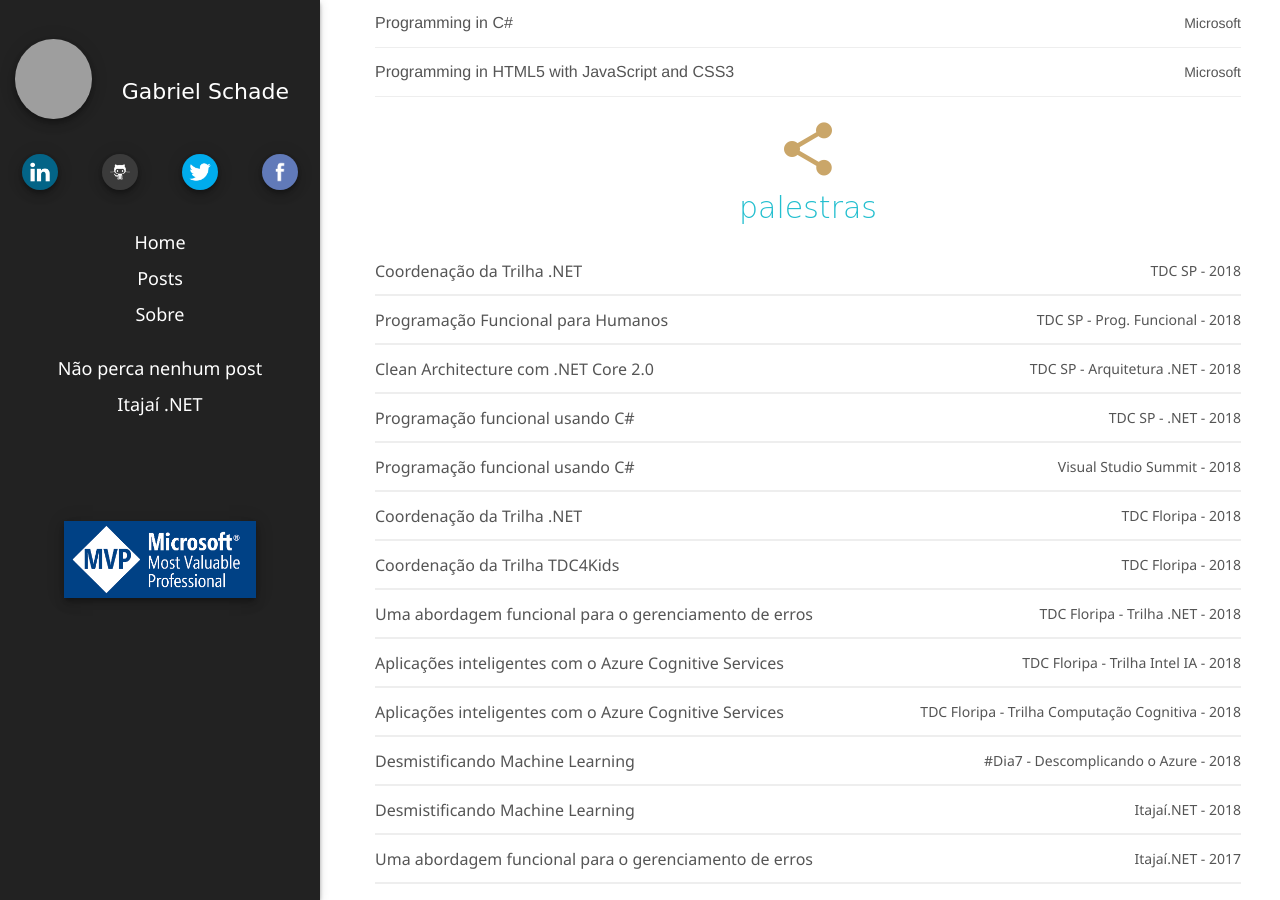
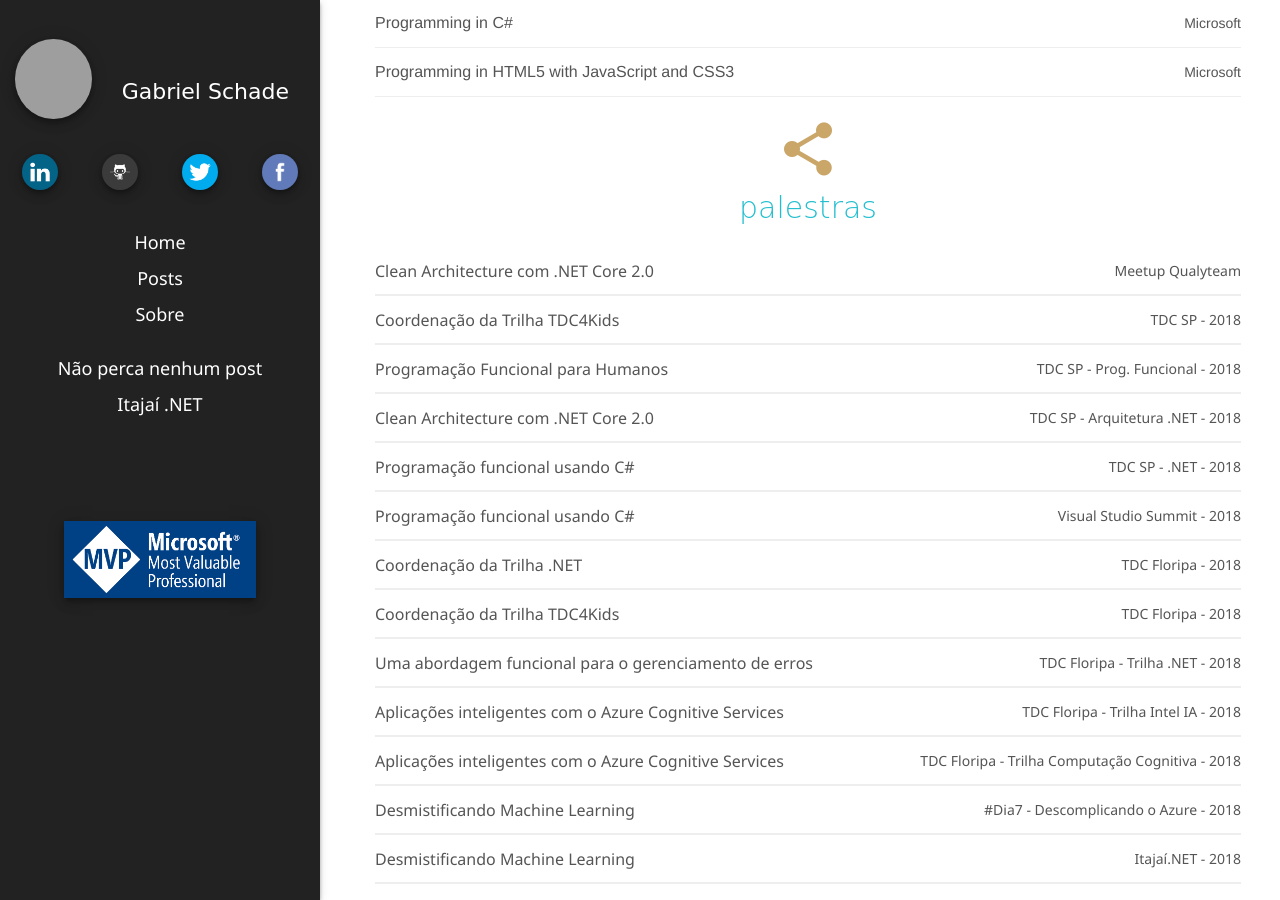
Before and after one commit to gabrielschade/gabrielschade.github.io, a Jekyll site: the page built from about.md, in a window 1280 px wide and 900 px high, scrolled down 2268 px. Built offline with Jekyll 4.4.1, drawn with Linux system fonts in a browser that asks for light colours; nearby versions of some CDN libraries; comment, search, counter and statistics services are not loaded; grey boxes are pictures that could not be loaded.

Commit message:
Atualização das palestras e correção da trilha coordenada.

```diff
--- a/_includes/skills.html
+++ b/_includes/skills.html
@@ -130,8 +130,14 @@
         <div class="row left-align">
             <ul class="margin-side-30">
             <li class="content-list-item margin-top-0 font-16 light-bottom-border">
+                <a class="none-decoration waves-effect font-16 no-padding" href="https://www.meetup.com/pt-BR/qualyteam/events/252160459/">
+                    Clean Architecture com .NET Core 2.0
+                <span class="right font-small"> Meetup Qualyteam</span>
+                </a>
+            </li>
+            <li class="content-list-item margin-top-0 font-16 light-bottom-border">
                 <a class="none-decoration waves-effect font-16 no-padding" href="http://www.thedevelopersconference.com.br/tdc/2018/saopaulo/tdc4kids">
-                    Coordenação da Trilha .NET
+                    Coordenação da Trilha TDC4Kids
                 <span class="right font-small"> TDC SP - 2018</span>
                 </a>
             </li>
```
